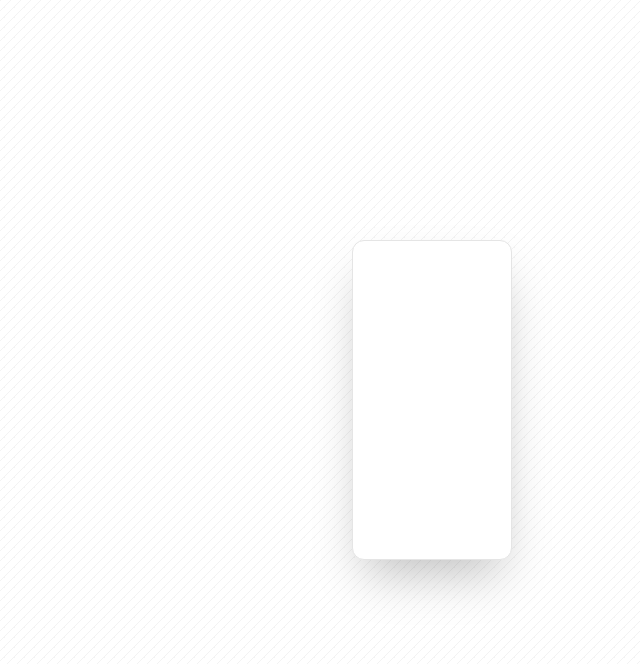
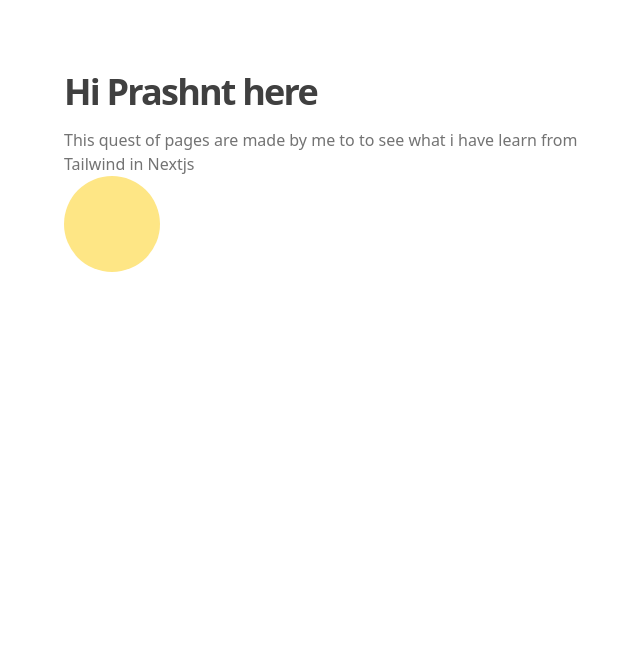
Before and after one commit to prashxant/Shik-SHak, a Next.js app: page / in a window 1280 px wide. Shown: the top 664 px of the page, without its empty margins (208-848 px from the left). Built offline with nearby package versions, Linux system fonts and the light colour scheme.

Commit message:
nahi pata mujhe

```diff
--- a/app/globals.css
+++ b/app/globals.css
@@ -19,3 +19,19 @@
   --background: #171717;
 }
 }
+
+@theme{
+
+  --animate-marque: marque 7s linear infinite;
+
+@keyframes marque {
+
+  from{
+  transform: translateX(100%)
+  }
+  to {
+    transform: translateX(-100%);
+  }
+}
+
+}
--- a/app/layout.tsx
+++ b/app/layout.tsx
@@ -7,7 +7,7 @@
 }>) {
   return (
     <html lang="en" suppressHydrationWarning >
-      <body className="antialiased [--pattern-fg:var(--color-neutral-900)]/5" >
+      <body className="antialiased [--pattern-fg:var(--color-neutral-900)]/[0.02]" >
        <main className=" text-foreground h-screen">{children}</main>
       </body>
     </html>
--- a/app/page.tsx
+++ b/app/page.tsx
@@ -1,8 +1,19 @@
+
+import { Container } from "./component/container";
+
 export default function Home() {
+
   return (
-    <div className="relative flex h-full w-full items-center justify-center">
-      <Pattern />
-      <div className="h-80 relative z-10 w-40 border bg-white border-neutral-200 shadow-2xl rounded-xl"> </div>
+    <div className="h-screen w-full">
+      <Container className="max-w-3xl text-black mt-10">
+        <h1 className="text-4xl font-bold tracking-tighter text-neutral-700">
+         Hi Prashnt here
+        </h1>
+        <p className="mt-4 max-w-xl text-base text-neutral-500">
+          This quest of pages are made by me to to see what i have learn from Tailwind in Nextjs
+        </p>
+        <Circle/>
+      </Container>
     </div>
   );
 }
@@ -10,11 +21,12 @@
 
 
 
+const Circle = () => {
 
+//diff color in arr.map for each component and everthing
 
+  return (<div className="bg-amber-200 size-24 rounded-full">
 
-const Pattern = () => {
-  return (
-    <div className="pointer-events-none absolute inset-0 z-0 m-auto rounded-lg bg-[image:repeating-linear-gradient(315deg,_var(--pattern-fg)_0,_var(--pattern-fg)_1px,_transparent_0,_transparent_50%)] bg-[size:10px_10px] bg-fixed"></div>
-  );
+  </div>
+  )
 }
```
